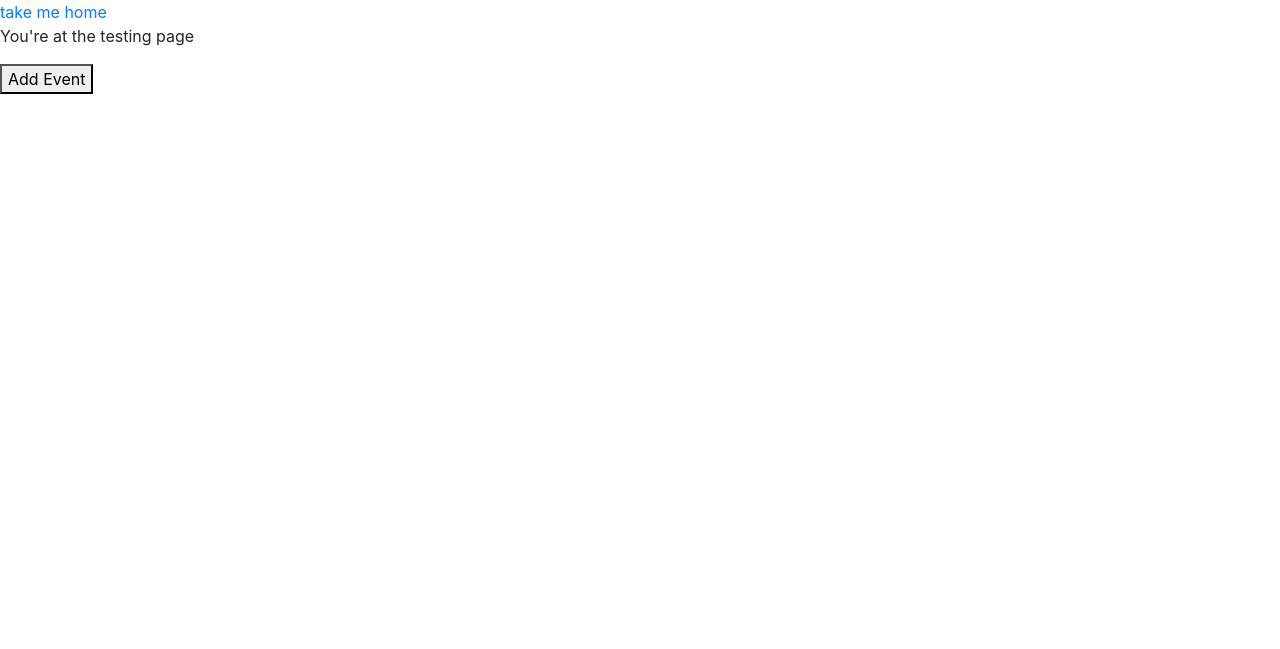
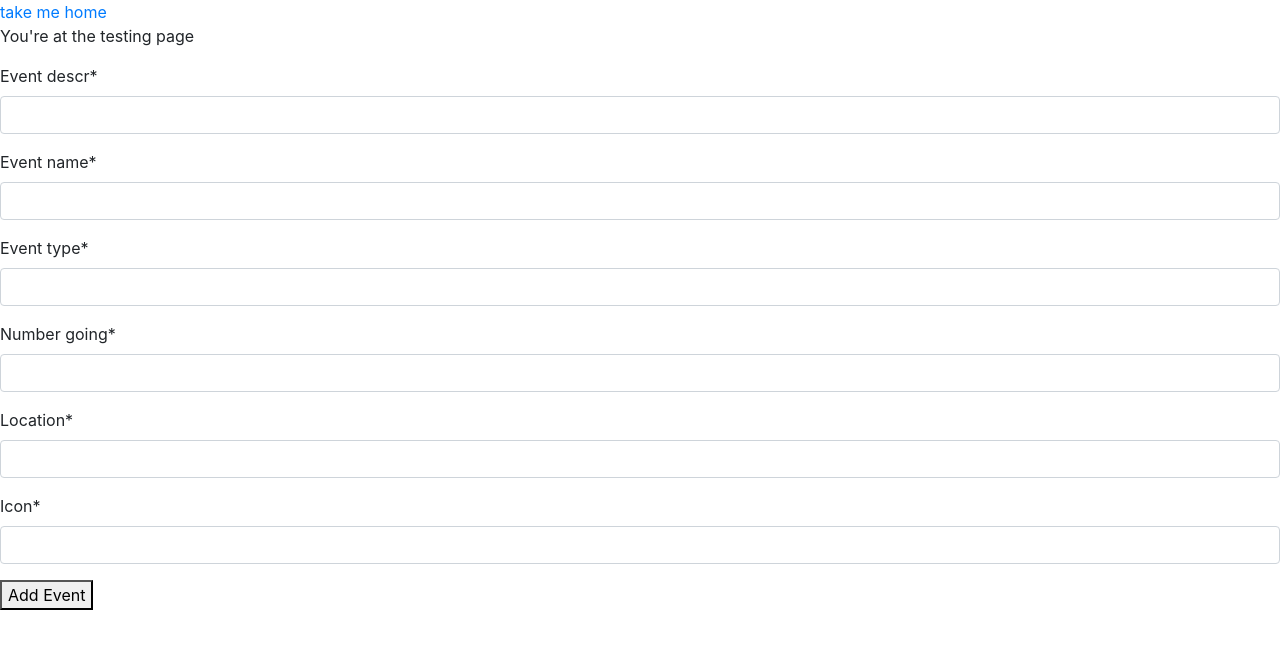
Before and after one commit to oschwartz99/333, a Django app: page /testing/ in a window 1280 px wide. Shown: the top 649 px of the page. Run offline with Django 3.2, Linux system fonts and the light colour scheme; some libraries are stand-ins or nearby versions.

Commit message:
model changes

```diff
--- a/pickup/maps/templates/testing.html
+++ b/pickup/maps/templates/testing.html
@@ -10,7 +10,9 @@
 
 <form method="post">
     {% csrf_token %}
-    {{ form|crispy }}
+    {{ event_form|crispy }}
+
+
     <button type="Add Event">Add Event</button>
 </form>
 
--- a/pickup/maps/views.py
+++ b/pickup/maps/views.py
@@ -2,6 +2,7 @@ from django.shortcuts import render, render_to_response
 from .models import Event
 from .forms import CreateEvent
 from django.template.context_processors import csrf
+from django.template import RequestContext
 
 def default_map(request):
     print('default map being called')
@@ -24,4 +25,4 @@ def testing_view(request):
             new_event = Event(event_name=event_name, event_descri=event_descri, number_going=number_going, location=location, icon=icon, user=user)
             new_event.save()
             return render_to_response('testing.html', {'csrf_token': csrf_token})
-    return render_to_response('testing.html', {'event_form': event_form})
+    return render_to_response('testing.html', {'event_form': event_form}, RequestContext(request))
```
